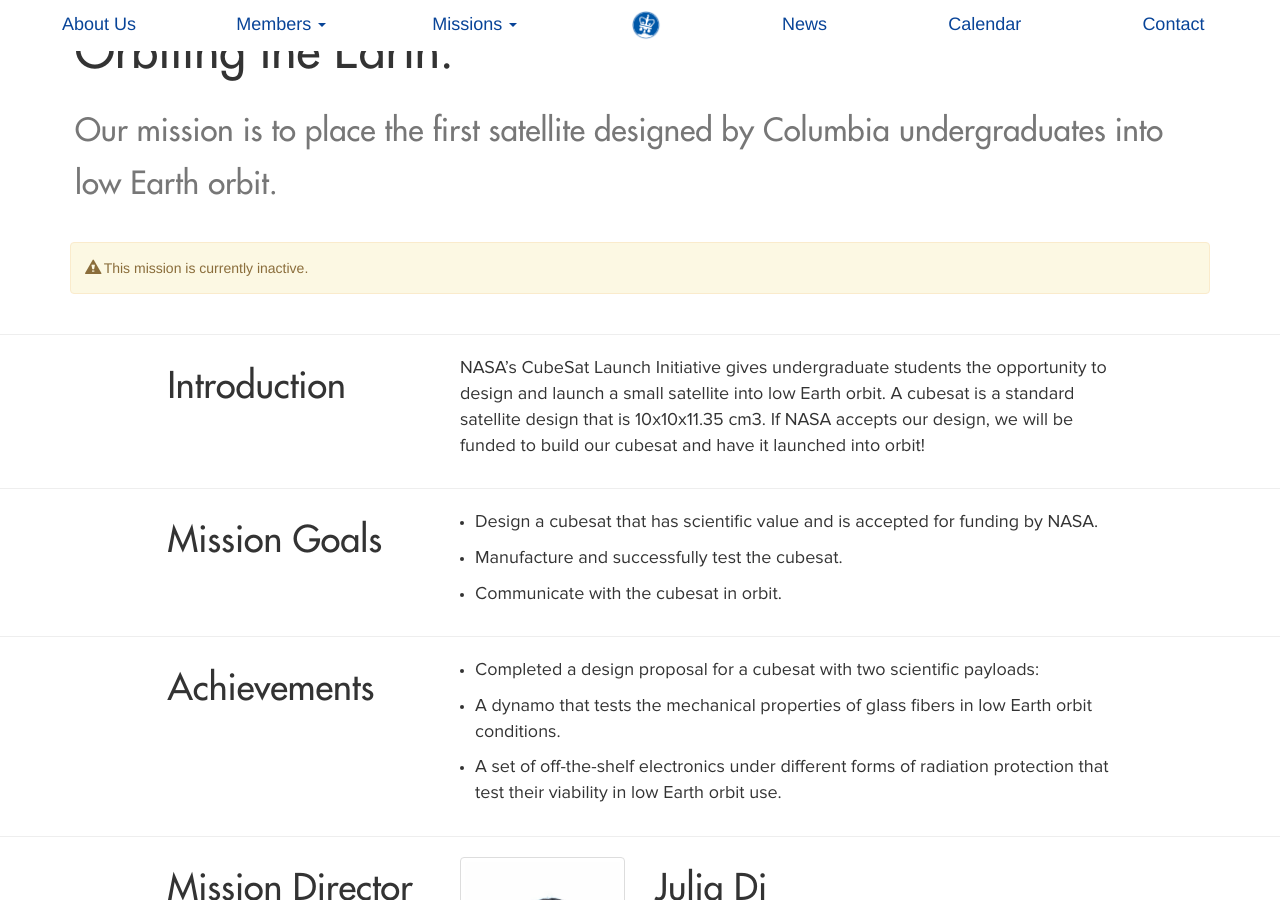
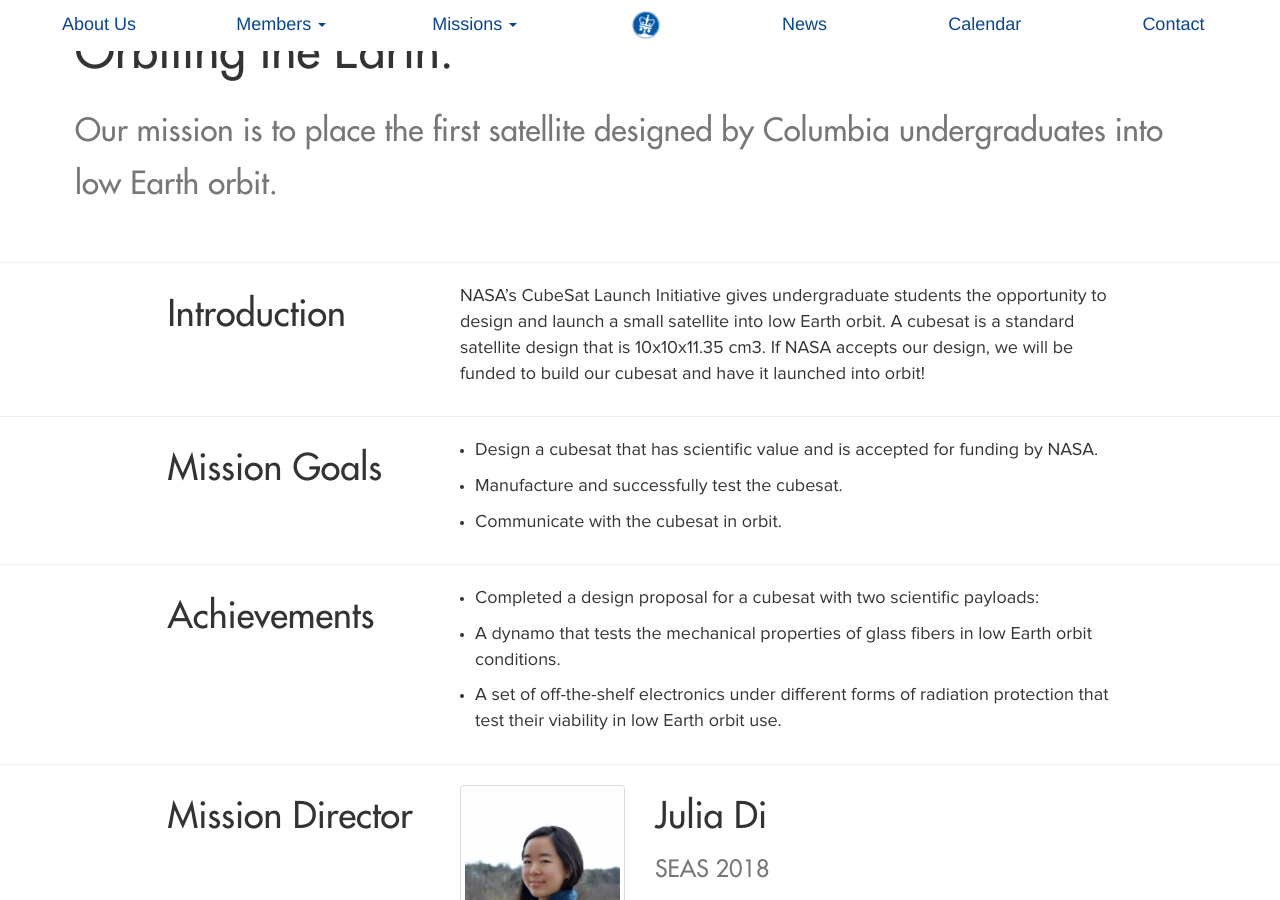
Before and after one commit to columbiaspace/columbiaspace.org, a Jekyll site: the page built from mission-cubesat.html, in a window 1280 px wide and 900 px high, scrolled down 926 px. Built offline with Jekyll 4.4.1, drawn with Linux system fonts in a browser that asks for light colours; nearby versions of some CDN libraries; comment, search, counter and statistics services are not loaded.

Commit message:
Revert "Updated cubesat mission status"
This reverts commit 62a5ae8be7797a0e9c92fbbd27b0a19595eec9d7.

```diff
--- a/mission-cubesat.html
+++ b/mission-cubesat.html
@@ -1,15 +1,13 @@
 ---
 title: CSI CubeSat
 layout: mission
-group: pastmission
+group: mission
 jumbotitle: "CubeSat"
 jumboimage: "/assets/media/img/cubesat/cover.jpg"
 imagecredit: "Photo: NASA"
 
 abstracttitle: "Orbiting the Earth."
 abstracttext: "Our mission is to place the first satellite designed by Columbia undergraduates into low Earth orbit."
-
-alert: "This mission is currently inactive."
 
 introtext: "NASA’s CubeSat Launch Initiative gives undergraduate students the opportunity to design and launch a small satellite into low Earth orbit. A cubesat is a standard satellite design that is 10x10x11.35 cm3. If NASA accepts our design, we will be funded to build our cubesat and have it launched into orbit!"
 
```
